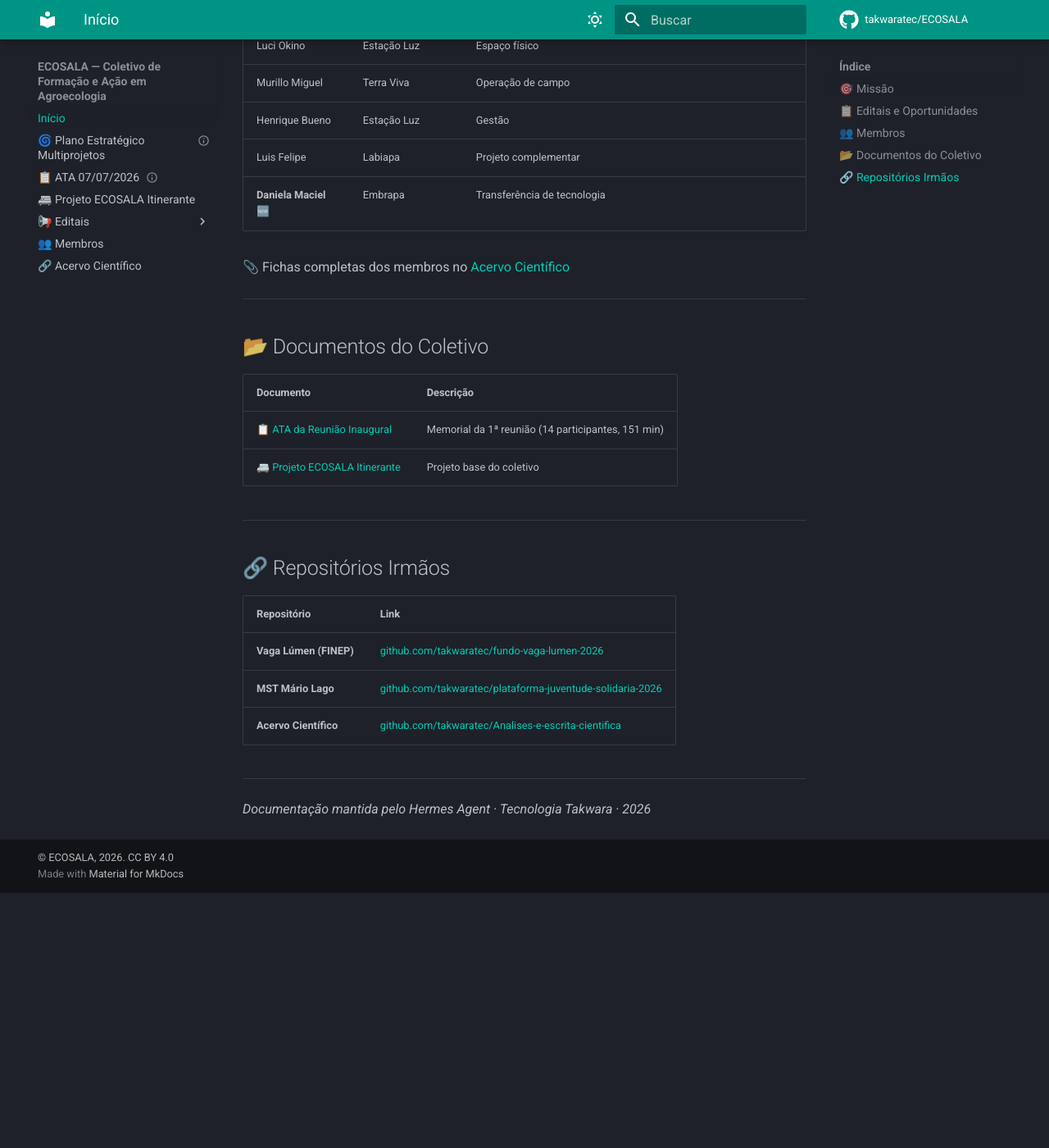
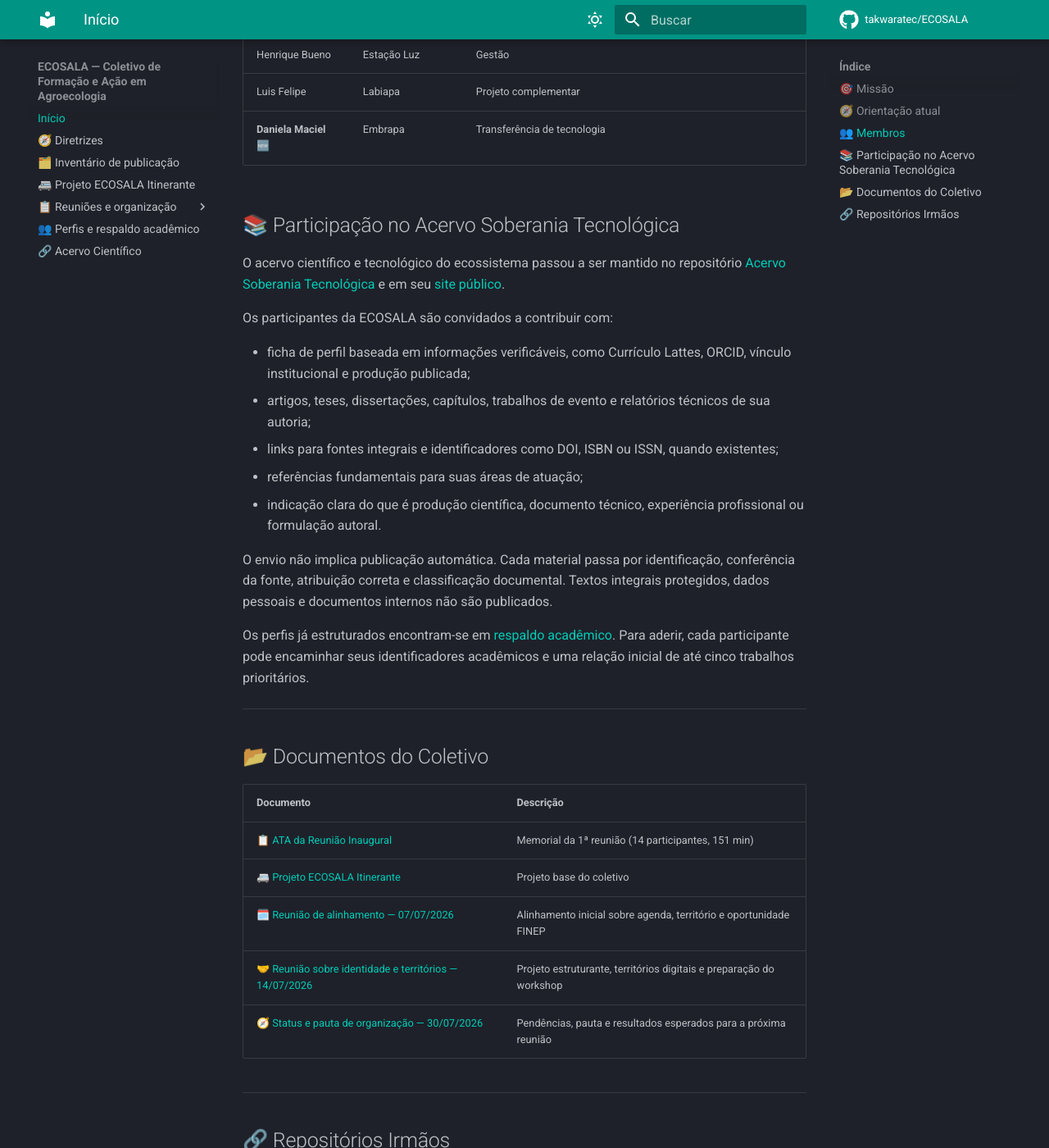
Before and after one commit to takwaratec/ECOSALA, an MkDocs documentation site: the page built from docs/index.md, in a window 1280 px wide and 1400 px high, scrolled down 1250 px. Shown: the whole window at 82% size. Built offline with MkDocs 1.6.1 and Material for MkDocs 9.7.7, drawn with Linux system fonts in a browser that asks for light colours; comment, search, counter and statistics services are not loaded; before the commit the page ends 2339 px from its top, so only the background shows below that; some of the changed text lies outside the part shown.

Commit message:
docs: reorganiza site publico e diretrizes da Ecosala

```diff
--- a/docs/index.md
+++ b/docs/index.md
@@ -10,13 +10,11 @@
 
 ---
 
-## 📋 Editais e Oportunidades
+## 🧭 Orientação atual
 
-| Edital | Prazo | Situação |
-|---|---|---|
-| 🏆 **Zayed Award para a Fraternidade Humana** | 01/10/2026 | Rascunho — [dossiê](editais/zayed-award-2027-dossie.md) |
-| 💰 **FINEP Mais Inovação — Vaga Lúmen** | Fluxo contínuo | Em elaboração — [proposta](https://github.com/takwaratec/fundo-vaga-lumen-2026) |
-| 🌱 **BNDES Bioinsumos** | A confirmar | Minuta — [gabarito](10_BNDES_BIOINSUMOS/GABARITO_BNDES_BIOINSUMOS_ECOSALA.md) |
+A ECOSALA está consolidando primeiro sua identidade, o projeto estruturante, os territórios e as contribuições de seus integrantes. Editais e financiamentos serão selecionados posteriormente, conforme aderência ao projeto-base e capacidade real de execução.
+
+[Consultar as diretrizes de organização e compartilhamento](DIRETRIZES_ORGANIZACAO_COMPARTILHAMENTO.md).
 
 ---
 
@@ -37,7 +35,21 @@
 | Luis Felipe | Labiapa | Projeto complementar |
 | **Daniela Maciel** 🆕 | Embrapa | Transferência de tecnologia |
 
-📎 Fichas completas dos membros no [Acervo Científico](https://takwaratec.github.io/Analises-e-escrita-cientifica/analyses/ecosala/)
+## 📚 Participação no Acervo Soberania Tecnológica
+
+O acervo científico e tecnológico do ecossistema passou a ser mantido no repositório [Acervo Soberania Tecnológica](https://github.com/takwaratec/acervo-soberania-tecnologica) e em seu [site público](https://takwaratec.github.io/acervo-soberania-tecnologica/).
+
+Os participantes da ECOSALA são convidados a contribuir com:
+
+- ficha de perfil baseada em informações verificáveis, como Currículo Lattes, ORCID, vínculo institucional e produção publicada;
+- artigos, teses, dissertações, capítulos, trabalhos de evento e relatórios técnicos de sua autoria;
+- links para fontes integrais e identificadores como DOI, ISBN ou ISSN, quando existentes;
+- referências fundamentais para suas áreas de atuação;
+- indicação clara do que é produção científica, documento técnico, experiência profissional ou formulação autoral.
+
+O envio não implica publicação automática. Cada material passa por identificação, conferência da fonte, atribuição correta e classificação documental. Textos integrais protegidos, dados pessoais e documentos internos não são publicados.
+
+Os perfis já estruturados encontram-se em [respaldo acadêmico](https://github.com/takwaratec/acervo-soberania-tecnologica/tree/main/docs/analyses/respaldo-academico). Para aderir, cada participante pode encaminhar seus identificadores acadêmicos e uma relação inicial de até cinco trabalhos prioritários.
 
 ---
 
@@ -47,6 +59,9 @@
 |---|---|
 | [📋 ATA da Reunião Inaugural](ata-05-05-2026.md) | Memorial da 1ª reunião (14 participantes, 151 min) |
 | [🚐 Projeto ECOSALA Itinerante](ecosala-itinerante.md) | Projeto base do coletivo |
+| [🗓️ Reunião de alinhamento — 07/07/2026](12_REUNIOES/2026-07-07_REUNIAO_ALINHAMENTO_FINEP_ECOSALA.md) | Alinhamento inicial sobre agenda, território e oportunidade FINEP |
+| [🤝 Reunião sobre identidade e territórios — 14/07/2026](12_REUNIOES/2026-07-14_MEMORIA_REUNIAO_IDENTIDADE_TERRITORIOS.md) | Projeto estruturante, territórios digitais e preparação do workshop |
+| [🧭 Status e pauta de organização — 30/07/2026](12_REUNIOES/2026-07-30_STATUS_PAUTA_ORGANIZACAO.md) | Pendências, pauta e resultados esperados para a próxima reunião |
 
 ---
 
@@ -56,8 +71,8 @@
 |---|---|
 | **Vaga Lúmen (FINEP)** | [github.com/takwaratec/fundo-vaga-lumen-2026](https://github.com/takwaratec/fundo-vaga-lumen-2026) |
 | **MST Mário Lago** | [github.com/takwaratec/plataforma-juventude-solidaria-2026](https://github.com/takwaratec/plataforma-juventude-solidaria-2026) |
-| **Acervo Científico** | [github.com/takwaratec/Analises-e-escrita-cientifica](https://github.com/takwaratec/Analises-e-escrita-cientifica) |
+| **Acervo Soberania Tecnológica** | [github.com/takwaratec/acervo-soberania-tecnologica](https://github.com/takwaratec/acervo-soberania-tecnologica) |
 
 ---
 
-*Documentação mantida pelo Hermes Agent · Tecnologia Takwara · 2026*
+*Site público da ECOSALA · Organização documental com apoio da Tecnologia Takwara · 2026*
--- a/mkdocs.yml
+++ b/mkdocs.yml
@@ -47,13 +47,28 @@
 plugins:
   - search
 
+exclude_docs: |
+  10_BNDES_BIOINSUMOS/**
+  11_ESTUDOS_TECNICOS/**
+  12_REUNIOES/*.txt
+  12_REUNIOES/MEMORIAL_REUNIAO_2026-05-05*
+  ANAMNESE_TERRITORIO_ATORES.md
+  Cooperativas_de_manejo.md
+  Estufas_Geodesicas.md
+  a1.*
+  daniela-maciel.md
+  editais/**
+  mensagem-*.md
+
 nav:
   - Início: index.md
-  - 🌀 Plano Estratégico Multiprojetos: editais/plano-estrategico-multiprojetos-ecosala.md
-  - 📋 ATA 07/07/2026: 12_REUNIOES/2026-07-07_REUNIAO_ALINHAMENTO_FINEP_ECOSALA.md
+  - 🧭 Diretrizes: DIRETRIZES_ORGANIZACAO_COMPARTILHAMENTO.md
+  - 🗂️ Inventário de publicação: INVENTARIO_PUBLICACAO_MKDOCS.md
   - 🚐 Projeto ECOSALA Itinerante: ecosala-itinerante.md
-  - 📢 Editais:
-    - FINEP Mais Inovação: editais/finep-mais-inovacao.md
-    - Zayed Award 2027: editais/zayed-award-2027.md
-  - 👥 Membros: https://takwaratec.github.io/acervo-soberania-tecnologica/analyses/ecosala/
+  - 📋 Reuniões e organização:
+    - Reunião inaugural 05/05/2026: ata-05-05-2026.md
+    - Alinhamento 07/07/2026: 12_REUNIOES/2026-07-07_REUNIAO_ALINHAMENTO_FINEP_ECOSALA.md
+    - Identidade e territórios 14/07/2026: 12_REUNIOES/2026-07-14_MEMORIA_REUNIAO_IDENTIDADE_TERRITORIOS.md
+    - Status e pauta 30/07/2026: 12_REUNIOES/2026-07-30_STATUS_PAUTA_ORGANIZACAO.md
+  - 👥 Perfis e respaldo acadêmico: https://github.com/takwaratec/acervo-soberania-tecnologica/tree/main/docs/analyses/respaldo-academico
   - 🔗 Acervo Científico: https://takwaratec.github.io/acervo-soberania-tecnologica/
```
Also changed, not shown: README.md (+29 -57 lines), docs/12_REUNIOES/2026-07-14_MEMORIA_REUNIAO_IDENTIDADE_TERRITORIOS.md (added, +68 -0 lines), docs/12_REUNIOES/2026-07-30_STATUS_PAUTA_ORGANIZACAO.md (added, +96 -0 lines), docs/DIRETRIZES_ORGANIZACAO_COMPARTILHAMENTO.md (added, +109 -0 lines), docs/INVENTARIO_PUBLICACAO_MKDOCS.md (added, +47 -0 lines).
